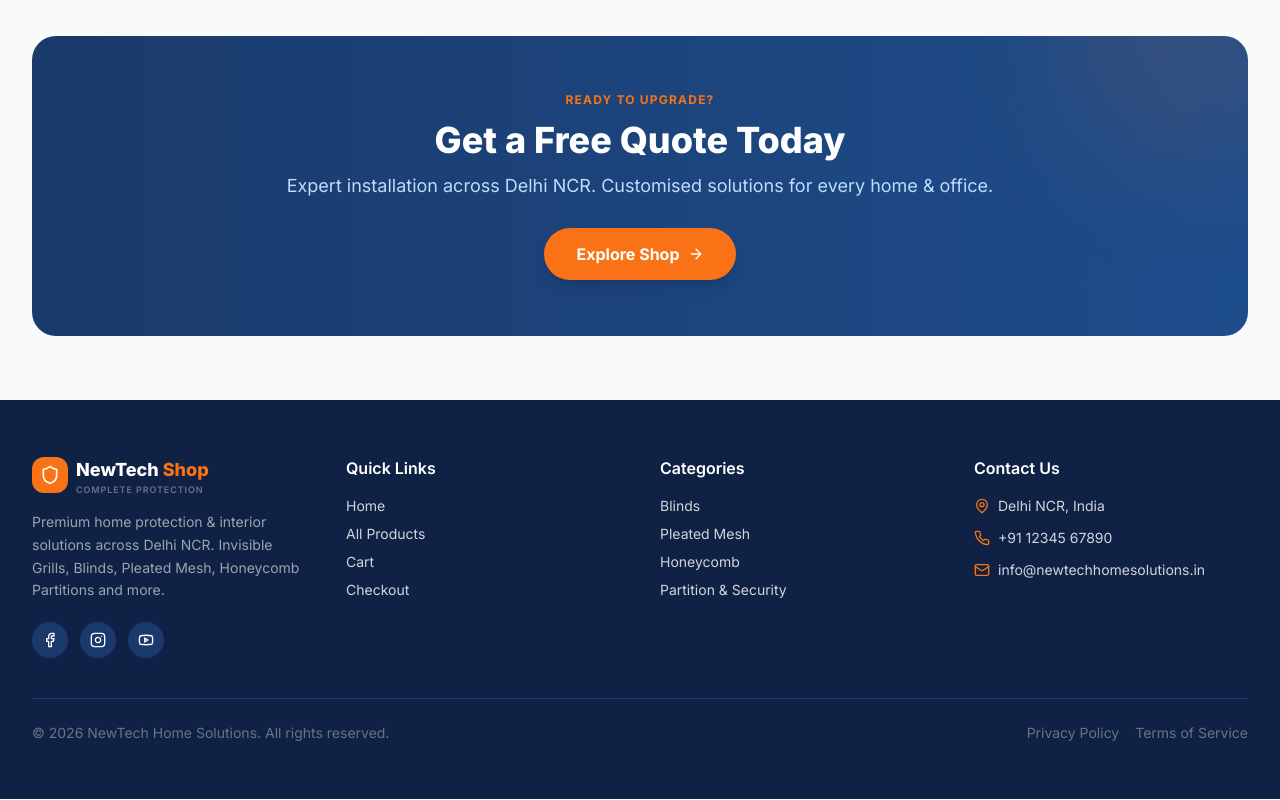
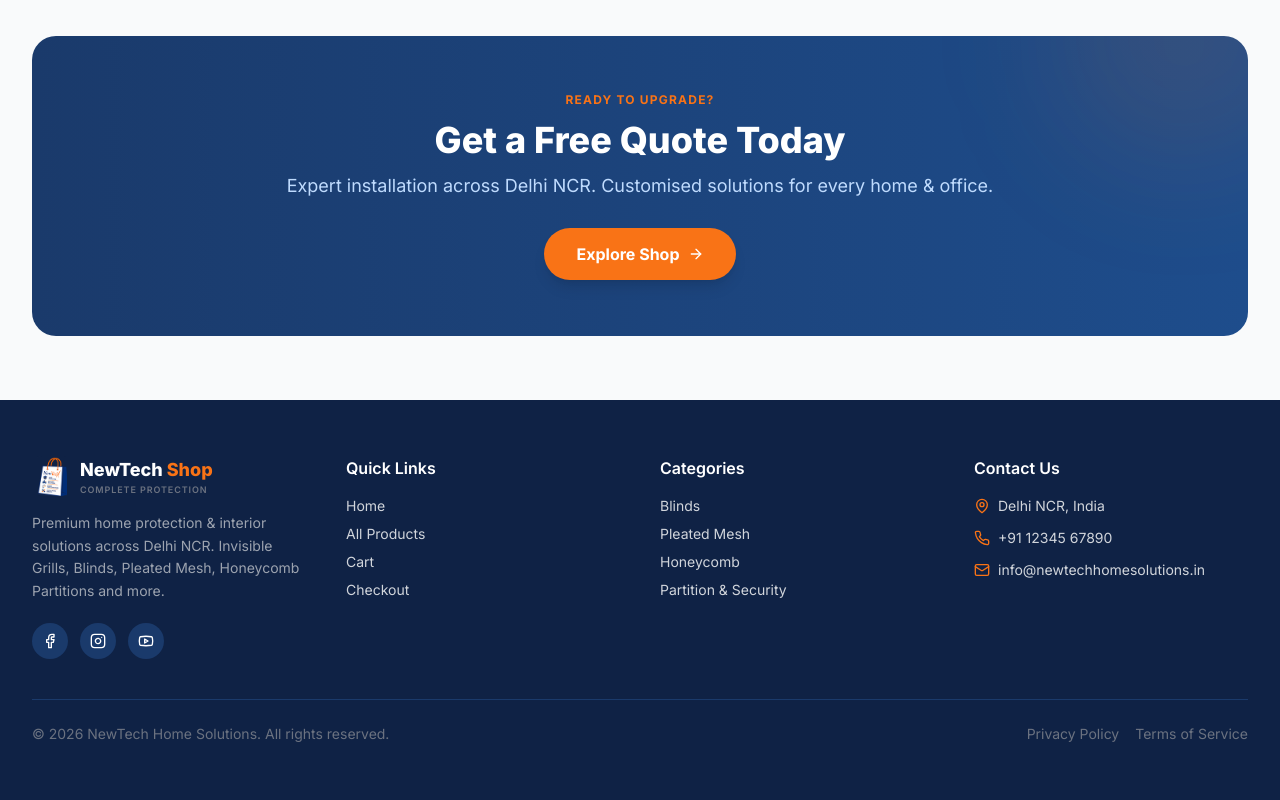
Before and after one commit to madan123051/Shop, a Next.js app: page / in a window 1280 px wide. Shown: the part 2003-2803 px from the top of the page. Built offline with nearby package versions, Linux system fonts and the light colour scheme.

Commit message:
style: Replace shield icon with shopping bag icon in footer for branding consistency

```diff
--- a/components/Footer.tsx
+++ b/components/Footer.tsx
@@ -1,5 +1,6 @@
 import Link from "next/link";
-import { Shield, Mail, Phone, MapPin, Instagram, Facebook, Youtube } from "lucide-react";
+import Image from "next/image";
+import { Mail, Phone, MapPin, Instagram, Facebook, Youtube } from "lucide-react";
 
 export default function Footer() {
   return (
@@ -9,8 +10,13 @@ export default function Footer() {
           {/* Brand */}
           <div className="space-y-4">
             <Link href="/" className="flex items-center gap-2">
-              <div className="bg-[#f97316] text-white rounded-xl p-2">
-                <Shield className="w-5 h-5" />
+              <div className="relative h-10 w-10">
+                <Image
+                  src="/bag-icon.png"
+                  alt="NewTech Logo Icon"
+                  fill
+                  className="object-contain"
+                />
               </div>
               <div className="leading-tight">
                 <span className="text-lg font-extrabold text-white">NewTech </span>
```
